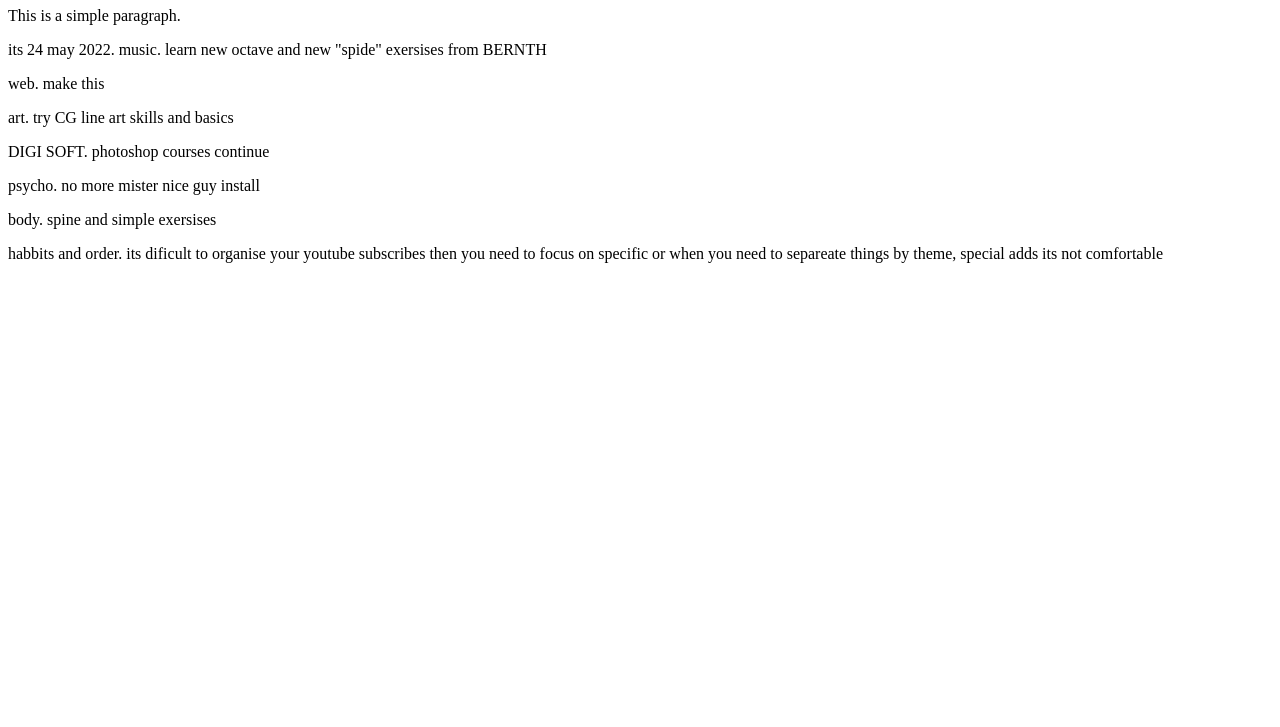
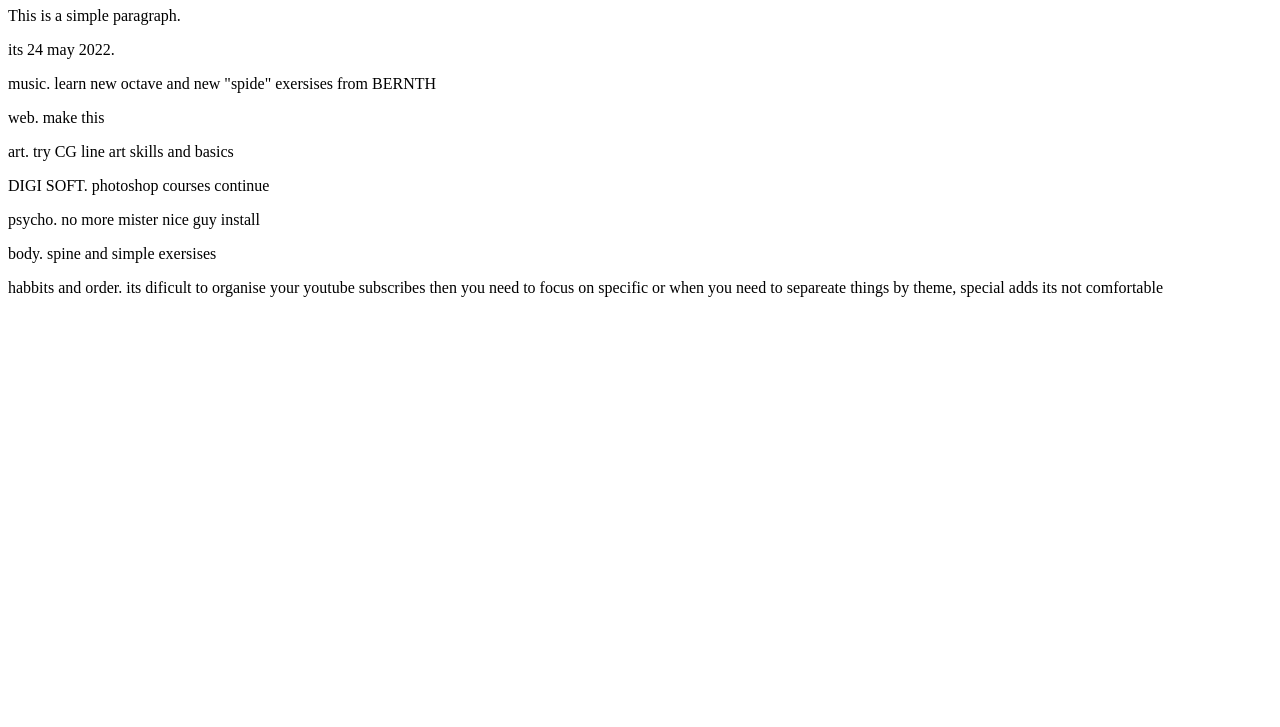
Before and after one commit to Mirzey/Mirzey-daily, a plain HTML site: page index.html in a window 1280 px wide. Shown: the part 73-800 px from the top of the page. Drawn offline with Linux system fonts and the light colour scheme.

Commit message:
Update index.html

```diff
--- a/index.html
+++ b/index.html
@@ -9,14 +9,14 @@
     <body>
         <h1>Hello World!</h1>
         <p>This is a simple paragraph.</p>
-          <p1>its 24 may 2022.</p1>
-         <p2>music. learn new octave and new "spide" exersises from BERNTH</p2>
-             <p>web. make this </p>
-          <p>art. try CG line art skills and basics </p>
-          <p>DIGI SOFT. photoshop courses continue </p>
-          <p>psycho. no more mister nice guy install </p>
+        <p>its 24 may 2022.</p>
+        <p>music. learn new octave and new "spide" exersises from BERNTH</p>
+        <p>web. make this </p>
+        <p>art. try CG line art skills and basics </p>
+        <p>DIGI SOFT. photoshop courses continue </p>
+        <p>psycho. no more mister nice guy install </p>
         <p>body. spine and simple exersises </p>
-          <p>habbits and order. its dificult to organise your youtube subscribes then you need to focus on specific or when you need to separeate things by theme, special adds its not comfortable </p>
+        <p>habbits and order. its dificult to organise your youtube subscribes then you need to focus on specific or when you need to separeate things by theme, special adds its not comfortable </p>
     </body>
 
 </html>
```
